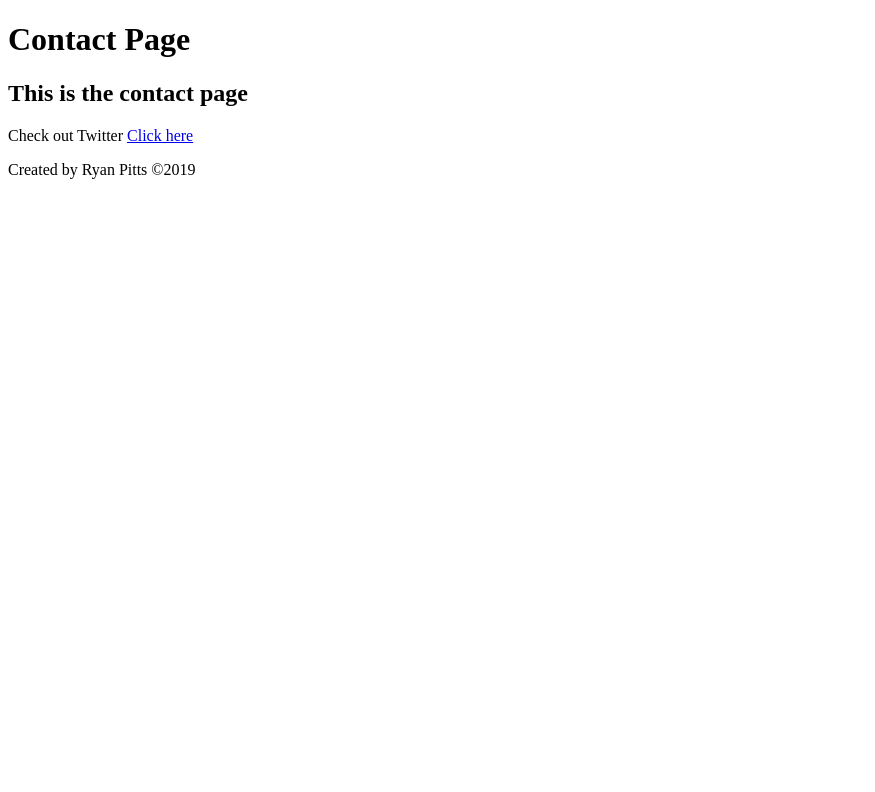
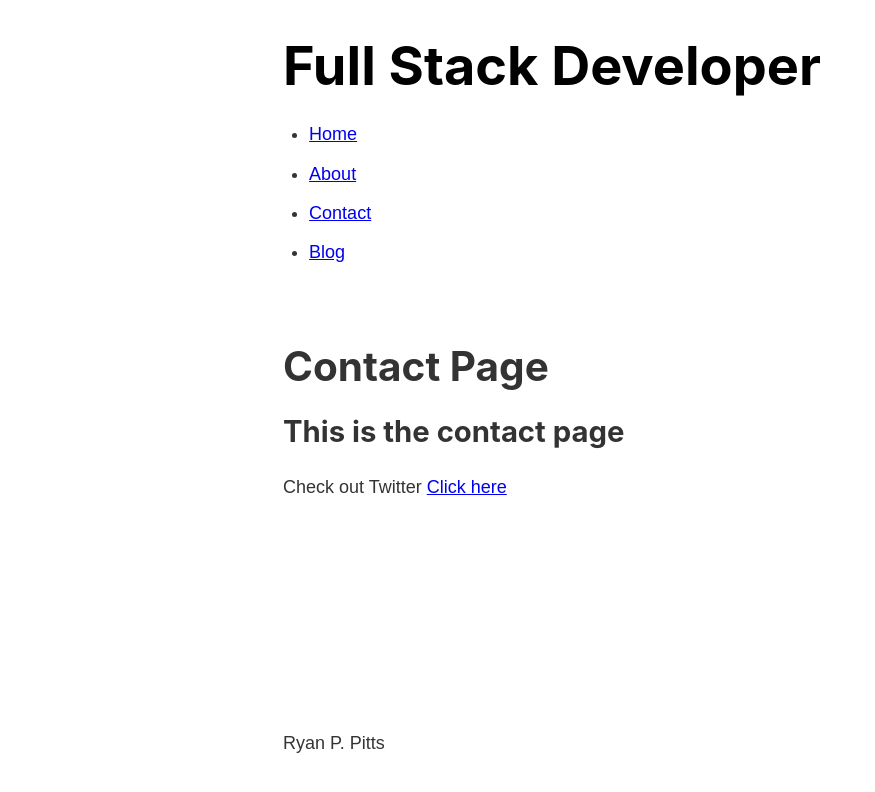
Before and after one commit to RyanPPitts/Gatsby-Tutorial, a Gatsby site: page /contact in a window 1280 px wide. Shown: the whole page, without its empty margins (0-875 px from the left). Built offline with nearby package versions, Linux system fonts and the light colour scheme; Gatsby itself is replaced by a stand-in of ours.

Commit message:
GraphQL information

```diff
--- a/gatsby-config.js
+++ b/gatsby-config.js
@@ -1,5 +1,9 @@
 
 module.exports = {
+  siteMetadata: {
+    title: 'Full Stack Developer',
+    author: 'Ryan P. Pitts'
+  },
   plugins: [
     'gatsby-plugin-sass'
   ]
--- a/package.json
+++ b/package.json
@@ -21,6 +21,7 @@
     "react-dom": "^16.12.0"
   },
   "devDependencies": {
+    "env-cmd": "^10.0.1",
     "prettier": "^1.19.1"
   },
   "repository": {
--- a/src/components/footer.js
+++ b/src/components/footer.js
@@ -1,9 +1,19 @@
 import React from 'react';
+import { graphql, useStaticQuery } from 'gatsby';
 
 const Footer = () => {
+    const data = useStaticQuery(graphql`
+    query {
+        site {
+            siteMetadata {
+                author
+            }
+        }
+    }
+    `)
     return (
         <footer>
-            <p>Created by Ryan Pitts ©2019</p>
+            <p>{data.site.siteMetadata.author}</p>
         </footer>
     )
 }
--- a/src/components/header.js
+++ b/src/components/header.js
@@ -1,18 +1,31 @@
 import React from 'react';
-import { Link } from 'gatsby';
+import { Link, graphql, useStaticQuery } from 'gatsby';
 //import './header.module.scss';
 import headerStyles from './header.module.scss';
 
 const Header = () => {
+    const data = useStaticQuery(graphql`
+    query {
+        site {
+            siteMetadata {
+                title
+            }
+        }
+    }
+    `)
     return (
-        <header>
-            <h1>Ryan Pitts Portfolio</h1>
+        <header className={headerStyles.header}>
+            <h1>
+                <Link className={headerStyles.title} to='/'>
+                {data.site.siteMetadata.title}
+                </Link>
+            </h1>
             <nav>
-                <ul>
-                    <li><Link className={headerStyles.link} to='/'>Home</Link></li>
-                    <li><Link to='/about'>About</Link></li>
-                    <li><Link to='/contact'>Contact</Link></li>
-
+                <ul className={headerStyles.navList}>
+                    <li><Link className={headerStyles.navItem} activeClassName={headerStyles.activeNavItem} to='/'>Home</Link></li>
+                    <li><Link className={headerStyles.navItem} activeClassName={headerStyles.activeNavItem} to='/about'>About</Link></li>
+                    <li><Link className={headerStyles.navItem} activeClassName={headerStyles.activeNavItem} to='/contact'>Contact</Link></li>
+                    <li><Link className={headerStyles.navItem} activeClassName={headerStyles.activeNavItem} to='/blog'>Blog</Link></li>
                 </ul>
             </nav>
 
--- a/src/components/header.module.scss
+++ b/src/components/header.module.scss
@@ -1,3 +1,31 @@
-.link {
+.header {
+    padding: 1rem 0 3rem;
+
+}
+
+.title {
+    color: black;
+    font-size: 3rem;
+    text-decoration: none;
+}
+
+.nav-item {
     color: gray;
+    font-size: .9rem;
+    margin: 1.3rem;
+    text-decoration: none;
 }
+
+.nav-item:hover {
+    color: blue;
+}
+
+.nav-list {
+    display: flex;
+    list-style-type: none;
+    margin: 0;
+}
+
+.active-nav-item {
+    color: #333333;
+}
--- a/src/components/layout.js
+++ b/src/components/layout.js
@@ -2,13 +2,16 @@
 import Header from '../components/header';
 import Footer from '../components/footer';
 import '../styles/index.scss';
+import layoutStyles from './layout.module.scss';
 
 const Layout = (props) => {
     return (
 
-        <div>
+        <div className={layoutStyles.container}>
+            <div className={layoutStyles.content}>
             <Header/>
             {props.children}
+            </div>
             <Footer/>
         </div>
     )
--- /dev/null
+++ b/src/components/layout.module.scss
@@ -0,0 +1,12 @@
+.container {
+    margin: 0 auto;
+    max-width: 750px;
+    padding: 1rem;
+    display: flex;
+    flex-direction: column;
+    min-height: 100vh;
+}
+
+.content {
+    flex-grow: 1;
+}
--- a/src/pages/contact.js
+++ b/src/pages/contact.js
@@ -1,14 +1,13 @@
 import React from 'react';
-import Footer from '../components/footer';
+import Layout from '../components/layout';
 
 const ContactPage = () => {
     return (
-        <div>
+        <Layout>
             <h1>Contact Page</h1>
             <h2>This is the contact page</h2>
             <p> Check out Twitter <a href="https://www.twitter.com" target="_blank">Click here</a></p>
-            <Footer />
-        </div>
+        </Layout>
     )
 }
 
```
Also changed, not shown: 1 other file.
